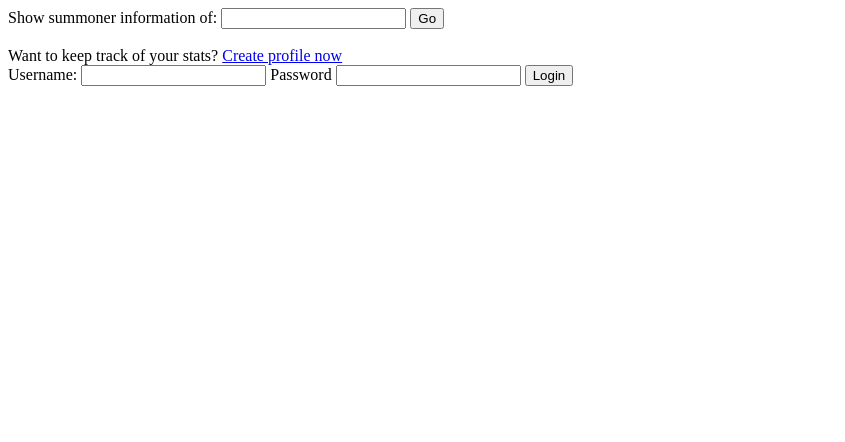
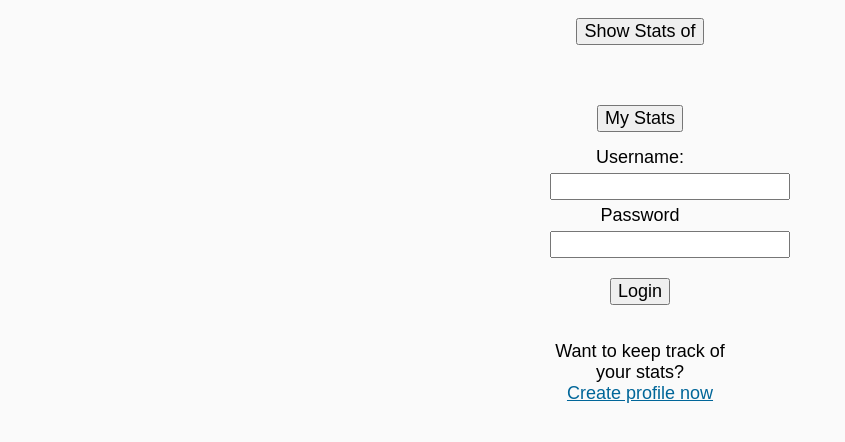
Before and after one commit to wauchoda/LOLDB, a PHP site: page / in a window 1280 px wide. Shown: the top 442 px of the page, without its empty margins (0-845 px from the left). Run offline with PHP 8.4, Linux system fonts and the light colour scheme.

Commit message:
css styling
this update adds a css page and basic CSS to make the front end a little
more readable and easier on the eyes.

```diff
--- a/editStat.php
+++ b/editStat.php
@@ -68,13 +68,14 @@
             ?>
 
         <!-- allows user to see their last input on update stats--->
+        <div id="editStatss">
             <form name="editStat" action="editStat.php" method="POST">
                 How many games have you won? <input type="text" name="wins" value="<?php echo $stats["wins"];?>" /><br/>
                 How many games have you lost? <input type="text" name="losses" value="<?php echo $stats["losses"];?>"/><br/>
                 How many kills do you have? <input type="text" name="kills" value="<?php echo $stats["kills"];?>"/><br/>
                 How many deaths do you have? <input type="text" name="deaths" value="<?php echo $stats["deaths"];?>"/><br/>
                 How many assists do you have? <input type="text" name="assists" value="<?php echo $stats["assists"];?>"/><br/>
-
+        </div>
             <input type="submit" name="saveStats" value="Save Changes"/>
             <input type="submit" name="back" value="Back to Your Stats"/>
         </form>
--- a/index.php
+++ b/index.php
@@ -24,19 +24,31 @@ if ($_SERVER['REQUEST_METHOD'] == "POST") {
 ?>
 <html>
     <head>
+        <link href="stats.css" type="text/css" rel="stylesheet" media="all" />
         <meta charset="UTF-8">
         <title></title>
     </head>
     <body>
-        <form name="leaguedb" action="leaguedb.php">
-            Show summoner information of: <input type="text" name="user" value="" />
+        <div class ="showStats">
+            <input type="submit" name="stats" value="Show Stats of" onclick="javascript:showHideShowStatsForm()"/>
+            <form name="leaguedb" action="leaguedb.php" style="visibility: hidden">
+                <input type="text" name="user" />
                 <input type="submit" value="Go" />
             </form>
+        </div>
+
         <!-- create profile--->
-        <br>Want to keep track of your stats? <a href="createNewUser.php">Create profile now</a>
-        <form name="logon" action="index.php" method="POST" >
+        <div class="createUser">
+            <!--<br>Want to keep track of your stats? <a href="createNewUser.php">Create profile now</a>--->
+        </div>
+
+        <div class="logon">
+            <input type="submit" name="MyStats" value="My Stats" onclick="javascript:showHideLogonForm()"/>
+                <form name="logon" action="index.php" method="POST"
+                        style="visibility: <?php if ($logonSuccess) echo "hidden"; else echo "visible";?>">
             Username: <input type="text" name="user">
             Password  <input type="password" name="userpassword">
+            <div class="error">
                 <?php
                 /* displays error message on unsuccesful login*/
                     if ($_SERVER["REQUEST_METHOD"] == "POST") {
@@ -44,7 +56,32 @@ if ($_SERVER['REQUEST_METHOD'] == "POST") {
                             echo "Invalid name and/or password";
                     }
                   ?>
+            </div>
                 <input type="submit" value="Login">
             </form>
+            <br>Want to keep track of your stats?<br> <a href="createNewUser.php">Create profile now</a>
+        </div>
+        <script>
+            function showHideLogonForm() {
+                if (document.all.logon.style.visibility == "visible"){
+                    document.all.logon.style.visibility = "hidden";
+                    document.all.myStats.value = "My Stats >>";
+                }
+                else {
+                    document.all.logon.style.visibility = "visible";
+                    document.all.myStats.value = "<< My Stats";
+                }
+            }
+            function showHideShowStatsForm() {
+                if (document.all.leaguedb.style.visibility == "visible") {
+                    document.all.leaguedb.style.visibility = "hidden";
+                    document.all.showStats.value = "Show Stats of >>";
+                }
+                else {
+                    document.all.leaguedb.style.visibility = "visible";
+                    document.all.showStats.value = "<< Show Stats of";
+                }
+            }
+        </script>
     </body>
 </html>
--- /dev/null
+++ b/stats.css
@@ -0,0 +1,168 @@
+body {
+    font-family: arial, helvetica;
+    font-size: 12px;
+    background-color: #fafafa;
+}
+input {
+    font-family: arial, helvetica;
+    font-size: 12px;
+}
+td {
+    font-family: arial, helvetica;
+    font-size: 12px;
+}
+th {
+    font-family: arial, helvetica;
+    font-size: 14px;
+}
+h1 {
+    font-family: arial, helvetica;
+    font-size: 24px;
+    color: #069;
+}
+form {
+    margin: 0;
+    padding: 10px;
+}
+a {
+    color: #069;
+}
+label {
+    font-size: 14px;
+    font-weight: bold;
+    display: block;
+    margin-top:10px;
+    margin-bottom: 2px;
+}
+#content {
+    width: 800px;
+    margin: 0 auto;
+}
+
+logon {
+    display: inline-block;
+    text-align: center;
+}
+
+.logon {
+    font-size: 18px;
+    width: 200px;
+    height: 200px;
+    display: inline-block;
+    text-align: center;
+
+    position: absolute;
+    top:0;
+    bottom: 50%;
+    left: 0;
+    right: 0;
+
+    margin: auto;
+}
+
+.logon input {
+    font-size: 18px;
+    margin-top: 5px;
+    margin-bottom: 5px;
+}
+
+
+leaguedb {
+    display: inline-block;
+    text-align: center;
+    margin:  50%;
+}
+.showStats {
+    text-align: center;
+    padding-top: 10px;
+    margin-left: 30%;
+    margin-right: 30%;
+}
+.showStats input {
+    font-size: 18px;
+}
+.error {
+    color: #c00;
+    margin-bottom: 10px;
+}
+.createStats {
+    position: absolute;
+    left: 50%;
+    margin-left: -150px;
+    top: 385px;
+    color: blue;
+    font-size: 30px;
+}
+.logo {
+    width: 600px;
+    float:left;
+}
+
+.welcome {
+    top: 10%;
+    text-align: center;
+    font-family: Arial,Helvetica,sans-serif;
+    font-size: 24px;
+    color: teal;
+}
+
+.enterData {
+    position: relative;
+    left: 35%;
+    vertical-align: top;
+}
+
+.button {
+    left: 10%;
+    top: 10%;
+    padding: 10px;
+    text-align: center;
+
+}
+
+.table {
+    position: absolute;
+    top: 20%;
+    text-align: center;
+    margin-left: 43.5%;
+
+}
+
+editStatss {
+    margin: 50px;
+}
+
+.buttonsOnEditStats {
+    position: absolute;
+    top: 20%;
+    right: 20%;
+}
+
+table.std {
+    margin-bottom: 15px;
+    margin-left: 30%;
+    margin-right: 30%;
+    border-collapse: separate;
+    border-spacing: 0px;
+    border: 1px solid #ccc;
+    *border-collapse: expression('separate', cellSpacing = '0px'); /* ie fix */
+}
+table.std th {
+    background-color: #cbe3f3;
+    padding: 6px 12px;
+    color: #4c2c00;
+    font-weight: bold;
+    border-bottom: 1px solid #acc7dd;
+    border-right: 1px solid #acc7dd;
+    border-top: 1px solid #dceffd;
+    border-left: 1px solid #dceffd;
+}
+table.std td {
+    padding: 6px 12px;
+    border-bottom: 1px solid #c7d8e5;
+    border-right: 1px solid #c7d8e5;
+    border-top: 1px solid #fff;
+    border-left: 1px solid #fff;
+    color:#333;
+    background-color: #eaf1f7;
+}
```
Also changed, not shown: editStats.php (+8 -9 lines), leaguedb.php (+9 -1 lines). Lines whose indentation alone changed are shown as unchanged.
